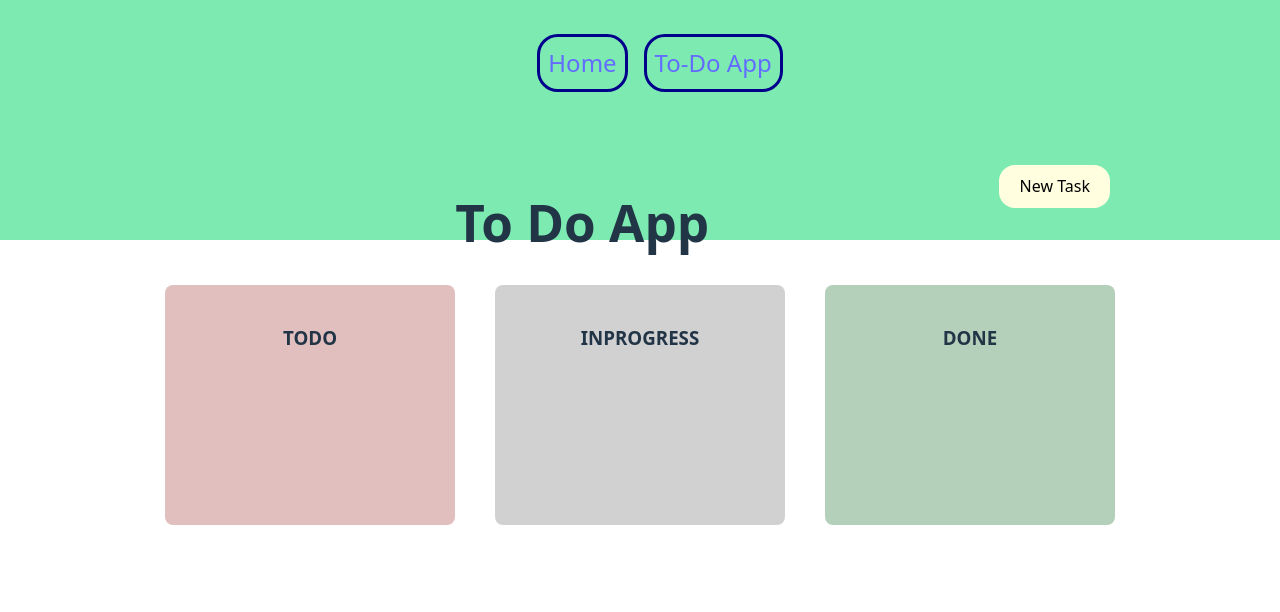
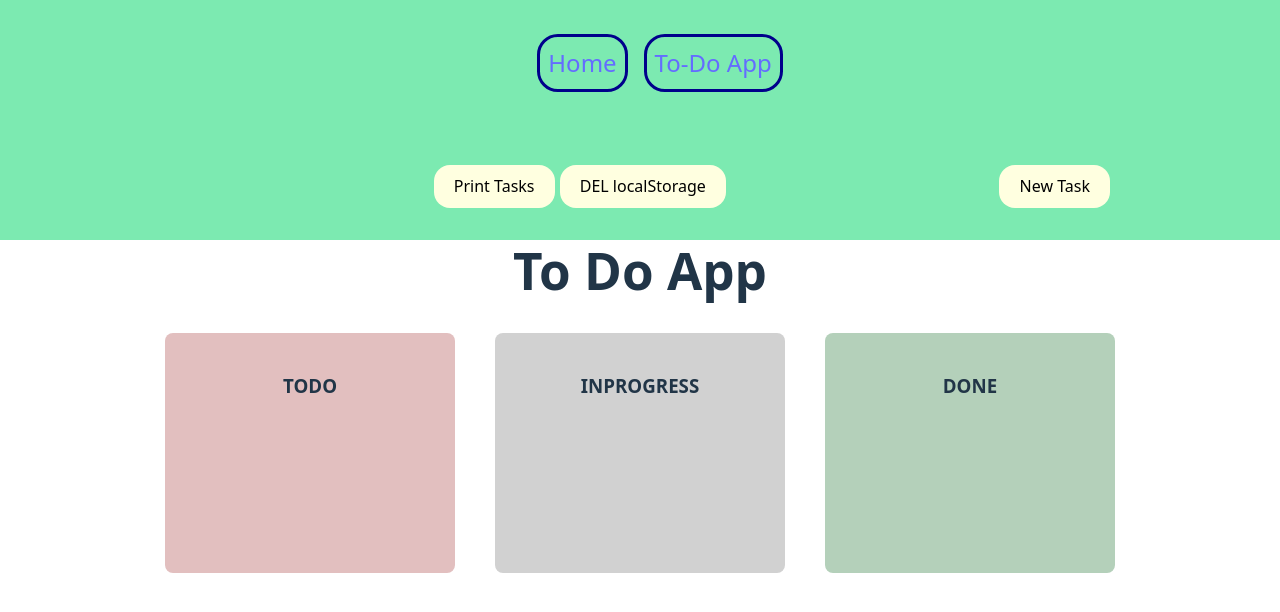
Before and after one commit to kristaps-m/vite-js-project, a React (Vite) app: page /ToDoApp in a window 1280 px wide. Shown: the top 612 px of the page. Built offline with nearby package versions, Linux system fonts and the light colour scheme.

Commit message:
save State of tasks in localStorage!

```diff
--- a/src/components/DoDoApp.tsx
+++ b/src/components/DoDoApp.tsx
@@ -1,36 +1,20 @@
-import { useState } from "react";
+import { useEffect, useState } from "react";
 import TaskList from "./TaskList";
 import { IToDo } from "../interfaces/IToDo";
 
-function modifyLocalStorage(theList: IToDo[], j: string) {
-  // localStorage.setItem("xList", [...theList.map((x) => `${x?.job}`)]);
-  const tempList = theList;
-  tempList.push({ job: j });
-  const joinedList = [...tempList.map((x) => `${x?.job}`)].join(",");
-  localStorage.setItem("xList", joinedList);
-}
-
-// function removeFromLocalStorage() {
-//   localStorage.removeItem("xList");
-// }
-
-// function bigX(params: string): IToDo {
-//   return { job: params };
-// }
-
 function ToDoApp() {
-  // const listFromLocalStorage = localStorage.getItem("xList")?.split(",");
-  const [tasks, setTasks] = useState<IToDo[]>([]);
-  const theToDoList = tasks.filter((task) => task.status === "todo");
-  // if (listFromLocalStorage) {
-  //   setXList([...listFromLocalStorage.map((x) => bigX(x))]);
-  // }
+  const [tasks, setTasks] = useState<IToDo[]>(() => {
+    const savedTasks = localStorage.getItem("tasks");
+    return savedTasks ? JSON.parse(savedTasks) : []; // Ensure it's an array
+  });
+  useEffect(() => {
+    localStorage.setItem("tasks", JSON.stringify(tasks));
+  }, [tasks]);
 
   function handleAdd(j: string | undefined) {
     const newJobText = j ? j : "";
 
-    setTasks([...theToDoList, { id: crypto.randomUUID(), job: newJobText, status: "todo" }]);
-    modifyLocalStorage(theToDoList, newJobText);
+    setTasks([...tasks, { id: crypto.randomUUID(), job: newJobText, status: "todo" }]);
   }
 
   const handleDeleteJob = (id: string) => {
@@ -65,9 +49,22 @@
       >
         New Task
       </button>
+      <button
+        onClick={() => {
+          console.log(tasks);
+        }}
+      >
+        Print Tasks
+      </button>
+      <button
+        onClick={() => {
+          localStorage.removeItem("tasks");
+        }}
+      >
+        DEL localStorage
+      </button>
       <h1>To Do App</h1>
       <div>
-        {/* <button onClick={() => localStorage.removeItem("xList")}>Cancel</button> */}
         <div style={{ display: "flex", gap: "2.5rem" }}>
           <TaskList
             tasks={tasks.filter((t) => t.status === "todo")}
```
